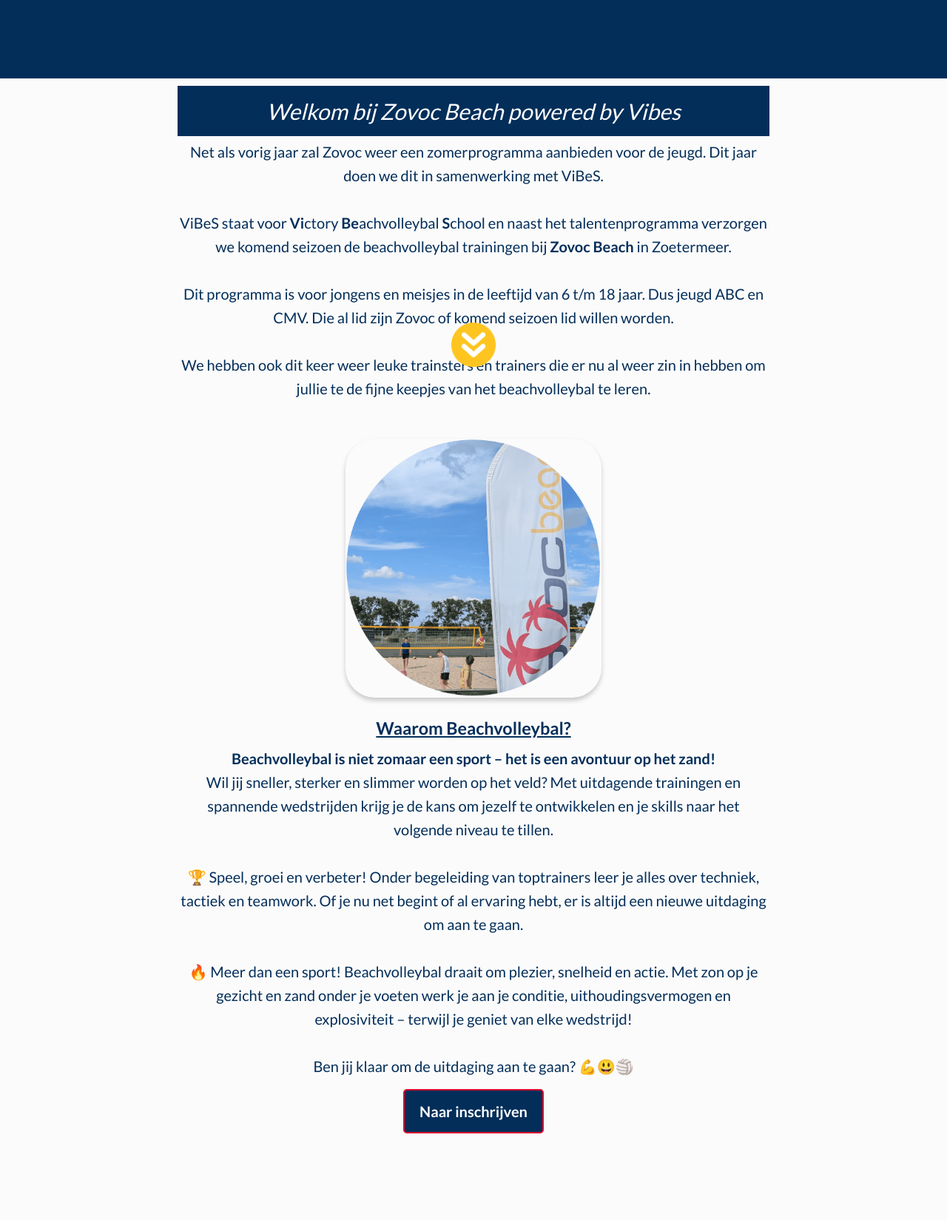
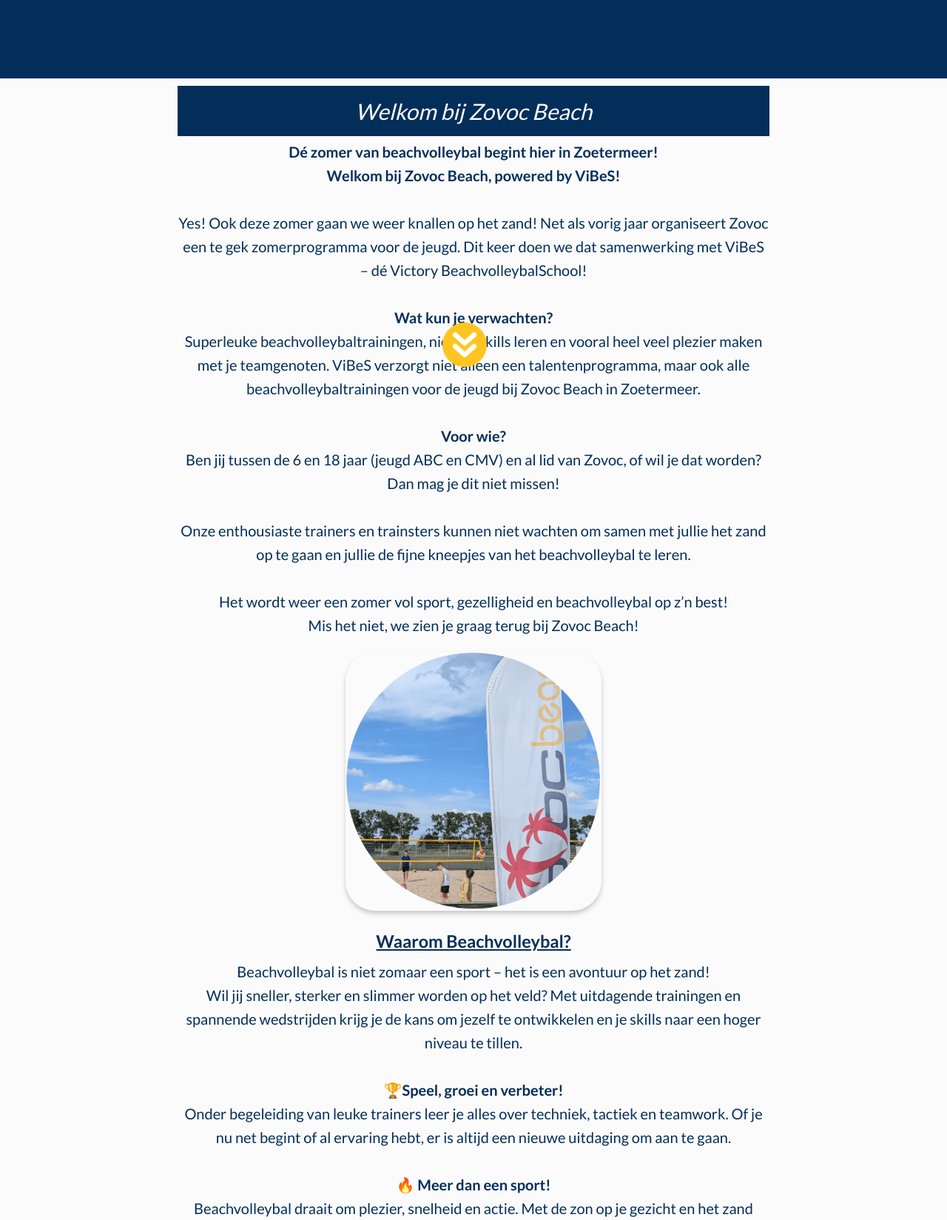
Before and after one commit to stolkie78/victorybeach.nl, a PHP site: page /zovocbeach/index.html in a window 1280 px wide. Shown: the part 294-1943 px from the top of the page at 74% size. Run offline with PHP 8.4, Linux system fonts and the light colour scheme.

Commit message:
Styl en tekst aanpassinge na fb Juud

```diff
--- a/content/zovocbeach/index.html
+++ b/content/zovocbeach/index.html
@@ -14,32 +14,39 @@
 
         <section id="welcome">
             <div>
-                <div class="section-header">Welkom bij Zovoc Beach powered by Vibes</div>
+                <div class="section-header">Welkom bij Zovoc Beach</div>
                 <p>
-                    Net als vorig jaar zal Zovoc weer een zomerprogramma aanbieden voor de jeugd. Dit jaar doen we dit in samenwerking met ViBeS.<br><br>
-                    ViBeS staat voor <b>Vi</b>ctory <b>Be</b>achvolleybal <b>S</b>chool en naast het talentenprogramma verzorgen we komend
-                    seizoen de beachvolleybal trainingen bij <b>Zovoc Beach</b> in Zoetermeer.
+                    <b>Dé zomer van beachvolleybal begint hier in Zoetermeer!<br> Welkom bij Zovoc Beach, powered by ViBeS!</b> <br><br>
+                    Yes! Ook deze zomer gaan we weer knallen op het zand! Net als vorig jaar organiseert Zovoc een te gek zomerprogramma voor de jeugd.
+                    Dit keer doen we dat samenwerking met ViBeS – dé Victory BeachvolleybalSchool!<br><br>
+
+                    <b>Wat kun je verwachten?</b><br>
+                    Superleuke beachvolleybaltrainingen, nieuwe skills leren en vooral heel veel plezier maken met je teamgenoten.
+                    ViBeS verzorgt niet alleen een talentenprogramma, maar ook alle beachvolleybaltrainingen voor de jeugd bij Zovoc Beach in Zoetermeer.<br><br>
+
+                    <b>Voor wie?</b><br>
+                    Ben jij tussen de 6 en 18 jaar (jeugd ABC en CMV) en al lid van Zovoc, of wil je dat worden? Dan mag je dit niet missen!
+
                     <br><br>
-                    Dit programma is voor jongens en meisjes in de leeftijd van 6 t/m 18 jaar. Dus jeugd ABC en CMV. Die al lid zijn Zovoc of komend seizoen lid willen worden.<br>
-                    <br> We hebben ook dit keer weer leuke  trainsters en trainers die er nu al weer zin in hebben om jullie te de fijne keepjes van het beachvolleybal te leren.
-                    </p>
-                    <br>
-                    <p>
+                    Onze enthousiaste trainers en trainsters kunnen niet wachten om samen met jullie het zand op te gaan en jullie de fijne kneepjes van het beachvolleybal te leren. <br><br>
+                    Het wordt weer een zomer vol sport, gezelligheid en beachvolleybal op z’n best!<br>
 
-                    </p>
+                    Mis het niet, we zien je graag terug bij Zovoc Beach!
                 <p>
                     <img src="../images/ZovocBeachImage1.png" alt="Zovoc Beach" class="photo">
                 </p>
                 <h3><u>Waarom Beachvolleybal?</u></h3>
                 <p>
-                    <b>Beachvolleybal is niet zomaar een sport – het is een avontuur op het zand!</b> <br>
-                    Wil jij sneller, sterker en slimmer worden op het veld? Met uitdagende trainingen en spannende wedstrijden krijg je de kans om jezelf te ontwikkelen en je skills naar het volgende niveau te tillen.
+                    Beachvolleybal is niet zomaar een sport – het is een avontuur op het zand! <br>
+                    Wil jij sneller, sterker en slimmer worden op het veld?
+                    Met uitdagende trainingen en spannende wedstrijden krijg je de kans om jezelf te ontwikkelen en je skills naar een hoger niveau te tillen.
                     <br><br>
-                    🏆 Speel, groei en verbeter!
-                    Onder begeleiding van toptrainers leer je alles over techniek, tactiek en teamwork. Of je nu net begint of al ervaring hebt, er is altijd een nieuwe uitdaging om aan te gaan.
+                    🏆<b>Speel, groei en verbeter!</b><br>
+                    Onder begeleiding van leuke trainers leer je alles over techniek, tactiek en teamwork. Of je nu net begint of al ervaring hebt, er is altijd een nieuwe uitdaging om aan te gaan.
                     <br><br>
-                    🔥 Meer dan een sport!
-                    Beachvolleybal draait om plezier, snelheid en actie. Met zon op je gezicht en zand onder je voeten werk je aan je conditie, uithoudingsvermogen en explosiviteit – terwijl je geniet van elke wedstrijd!
+                    🔥 <b>Meer dan een sport!</b><br>
+                    Beachvolleybal draait om plezier, snelheid en actie. Met de zon op je gezicht en het zand onder je voeten werk je aan je conditie,
+                    uithoudingsvermogen en explosiviteit – terwijl je geniet van elke wedstrijd!
                     <br><br>
                     Ben jij klaar om de uitdaging aan te gaan? 💪😃🏐
                 </p>
@@ -135,6 +142,95 @@
             <br><br><br>
         </section>
 
+        <section id="regelsafspraken">
+            <div class="section-header">Regels en afspraken</div>
+                <div class="container">
+
+                <p>Om ervoor te zorgen dat iedereen met plezier en in een veilige omgeving kan trainen, hanteren we een aantal gedragsregels en afspraken. Zo maken we samen van elke training een succes!</p>
+
+                <h3><u>Algemene gedragsregels</u></h3>
+                <table border="1" cellpadding="8" cellspacing="0">
+                  <thead>
+                    <tr>
+                      <th>Gedragsregels</th>
+                    </tr>
+                  </thead>
+                  <tbody>
+                    <tr>
+                      <td>Ik werk samen</td>
+                    </tr>
+                    <tr>
+                      <td>Ik luister naar de trainer</td>
+                    </tr>
+                    <tr>
+                      <td>Ik ga netjes met de spullen om</td>
+                    </tr>
+                    <tr>
+                      <td>Ik heb respect voor mijn medespelers</td>
+                    </tr>
+                  </tbody>
+                </table>
+
+                <h3><u>Afspraken en regels op de trainingen</u></h3>
+                <table border="1" cellpadding="8" cellspacing="0">
+                  <thead>
+                    <tr>
+                      <th>Onderdeel</th>
+                      <th>Toelichting</th>
+                    </tr>
+                  </thead>
+                  <tbody>
+                    <tr>
+                      <td>Afmelden bij afwezigheid</td>
+                      <td>Graag via de WhatsApp-groep.</td>
+                    </tr>
+                    <tr>
+                      <td>Kleding</td>
+                      <td>Iedereen komt omgekleed naar de training.</td>
+                    </tr>
+                    <tr>
+                      <td>Weersomstandigheden</td>
+                      <td>Trainingen gaan altijd door, behalve bij extreem slecht weer of onweer. Communicatie verloopt via de groepsapp.</td>
+                    </tr>
+                    <tr>
+                      <td>Zonnebrand</td>
+                      <td>Elke speler is voor de training ingesmeerd. Bij langdurige training herhalen indien nodig.</td>
+                    </tr>
+                    <tr>
+                      <td>Handdoek</td>
+                      <td>Iedere speler neemt een badhanddoek mee.</td>
+                    </tr>
+                    <tr>
+                      <td>Drinken</td>
+                      <td>Minimaal 2 liter water of sportdrank meenemen. Goed hydrateren is belangrijk, zeker bij warm weer.</td>
+                    </tr>
+                    <tr>
+                      <td>Gezonde snack</td>
+                      <td>Zorg voor een gezonde snack voor tijdens of na de training.</td>
+                    </tr>
+                    <tr>
+                      <td>Zonbescherming</td>
+                      <td>Gebruik een petje, zonneklep en/of zonnebril.</td>
+                    </tr>
+                    <tr>
+                      <td>Blessures</td>
+                      <td>Geef blessures tijdig door aan de trainer, zodat hier rekening mee gehouden kan worden.</td>
+                    </tr>
+                    <tr>
+                      <td>Koud weer</td>
+                      <td>Neem thermokleding en een warme jas mee.</td>
+                    </tr>
+                    <tr>
+                      <td>Heet zand</td>
+                      <td>Draag sandsocks bij hitte of gebruik eventueel oude sportsokken.</td>
+                    </tr>
+                  </tbody>
+                </table>
+                </div>
+        </section>
+
+
+    # Next Page Icon
     <img src="images/NextPageIconYellow.png" alt="Next Page Icon" class="next-page-icon" onclick="goToNextSection()">
 
 <script>
--- a/content/zovocbeach/styles/style.css
+++ b/content/zovocbeach/styles/style.css
@@ -156,7 +156,7 @@
     position: fixed;
     bottom: 10px;
     left: 50%;
-    transform: translateX(-50%);
+    transform: translateX(-70%);
     width: 60px;
     height: 60px;
     cursor: pointer;
```
